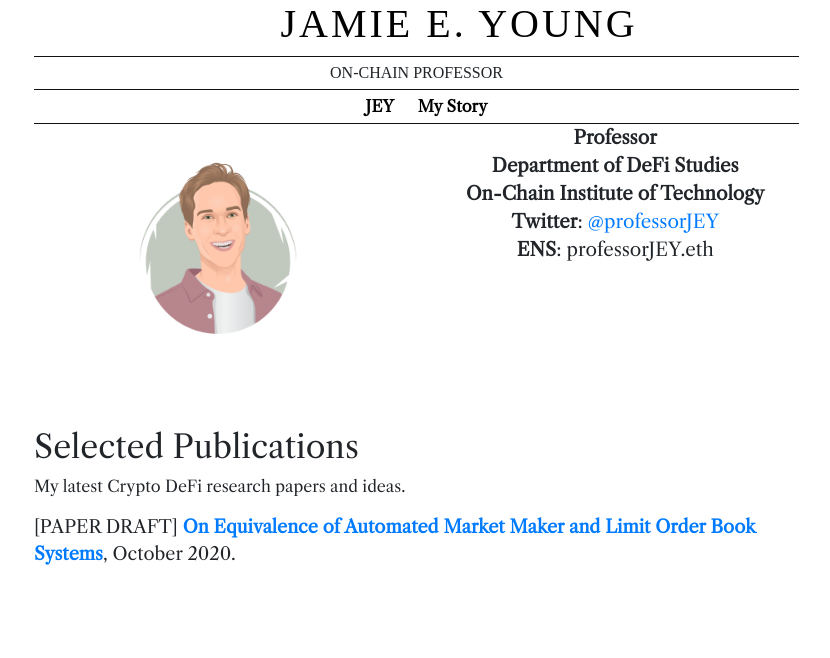
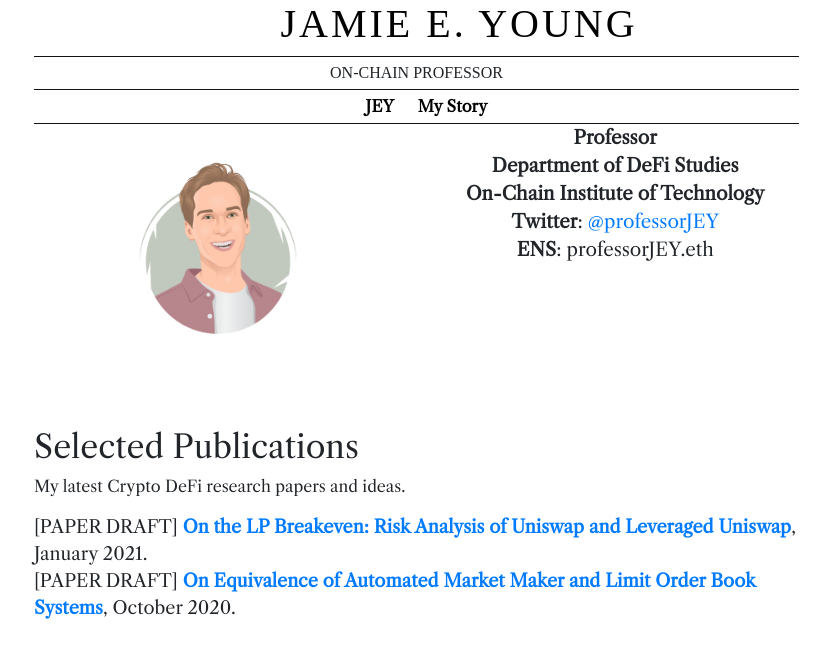
Before and after one commit to jamieeyoung/academic_site, a Jekyll site: the page built from index.html, in a window 1280 px wide. Shown: the top 658 px of the page, without its empty margins (181-1011 px from the left). Built offline with Jekyll 4.4.1, drawn with Linux system fonts in a browser that asks for light colours.

Commit message:
Update index.html
add link to Leveraged Uniswap paper.

```diff
--- a/index.html
+++ b/index.html
@@ -64,6 +64,13 @@ title: Jamie E. Young
 
         <div>
             <span class="cour-font" style="font-size:large;">
+                 [PAPER DRAFT] <b>
+               <a href="assets/papers/Leveraged_Uniswap_DRAFT_2021_01_19.pdf" target="_blank">On the LP Breakeven: Risk Analysis of Uniswap and Leveraged Uniswap</a></b>, January 2021.
+           </span>
+        </div>
+
+        <div>
+            <span class="cour-font" style="font-size:large;">
                 [PAPER DRAFT] <b>
             <a href="assets/papers/AMM_Order_Book_Equivalence_DRAFT_2020_10_16.pdf" target="_blank">On Equivalence of Automated Market Maker and Limit Order Book Systems</a></b>, October 2020.
             </span>
```
